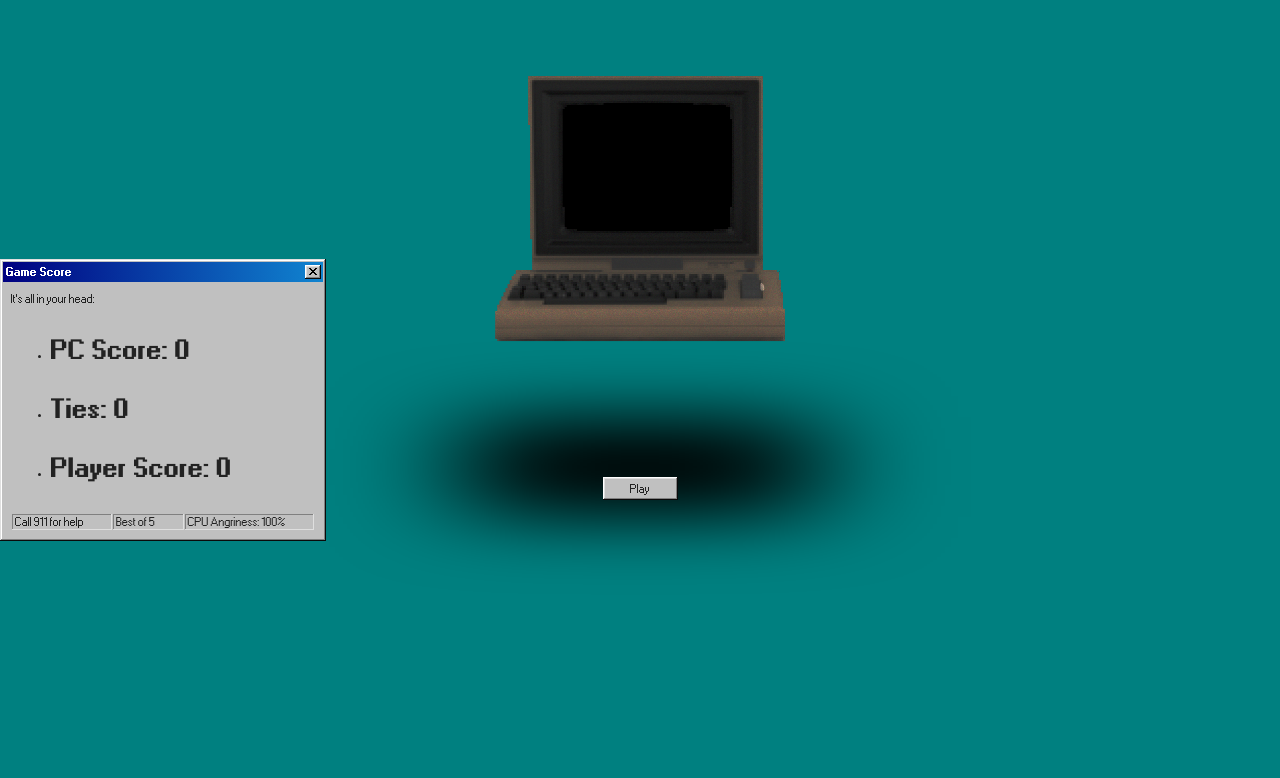
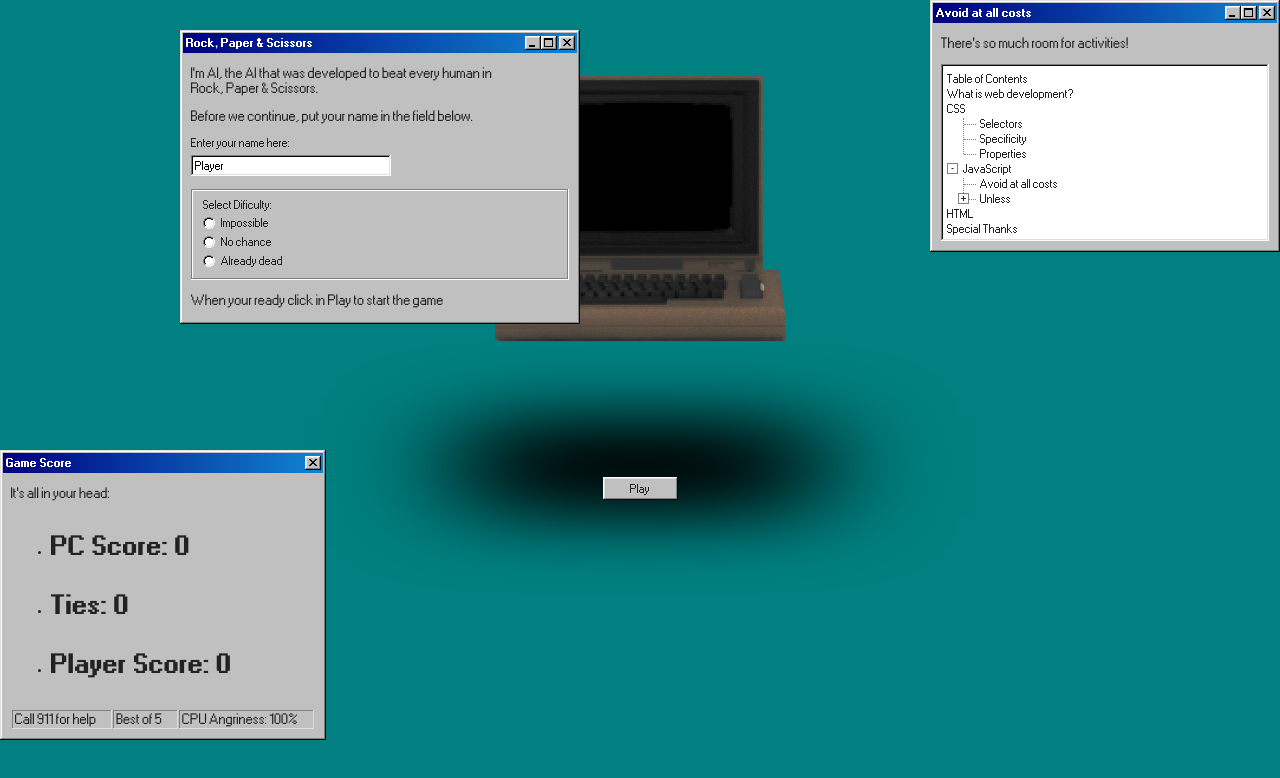
Before and after one commit to CancelOnly/rock-paper-scissors, a plain HTML site: page index.html in a window 1280 px wide. Drawn offline with nearby package versions, Linux system fonts and the light colour scheme.

Commit message:
added "windows"

```diff
--- a/index.html
+++ b/index.html
@@ -10,6 +10,105 @@
     <link rel="stylesheet" href="https://unpkg.com/98.css" />
 </head>
 <body>
+    <div class="win-bg">
+
+    <div class="window">
+    <div class="title-bar">
+    <div class="title-bar-text">Rock, Paper & Scissors</div>
+    <div class="title-bar-controls">
+      <button aria-label="Minimize"></button>
+      <button aria-label="Maximize"></button>
+      <button aria-label="Close"></button>
+    </div>
+  </div>
+  <div class="window-body">
+    <p>I'm AI, the AI that was developed to beat every human in </br> Rock, Paper & Scissors.</p>
+    <P>Before we continue, put your name in the field below.</P>
+    <div class="field-row-stacked" style="width: 200px">
+  <label for="text17">Enter your name here:</label>
+  <input id="text17" type="text" value="Player"/>
+    </div>
+    <p></p>
+     <fieldset>
+  <div class="field-row">Select Dificulty:</div>
+  <div class="field-row">
+    <input id="radio10" type="radio" name="fieldset-example">
+    <label for="radio10">Impossible</label>
+  </div>
+  <div class="field-row">
+    <input id="radio11" type="radio" name="fieldset-example">
+    <label for="radio11">No chance</label>
+  </div>
+  <div class="field-row">
+    <input id="radio12" type="radio" name="fieldset-example">
+    <label for="radio12">Already dead</label>
+  </div>
+</fieldset>
+<p>When your ready click in Play to start the game</p>
+</div>
+</div>
+</div>
+
+    <div class="win-help">
+
+    <div class="window">
+    <div class="title-bar">
+    <div class="title-bar-text">Avoid at all costs</div>
+    <div class="title-bar-controls">
+      <button aria-label="Minimize"></button>
+      <button aria-label="Maximize"></button>
+      <button aria-label="Close"></button>
+    </div>
+  </div>
+  <div class="window-body">
+    <p>There's so much room for activities!</p>
+    <ul class="tree-view">
+  <li>Table of Contents</li>
+  <li>What is web development?</li>
+  <li>
+    CSS
+    <ul>
+      <li>Selectors</li>
+      <li>Specificity</li>
+      <li>Properties</li>
+    </ul>
+  </li>
+  <li>
+    <details open>
+      <summary>JavaScript</summary>
+      <ul>
+        <li>Avoid at all costs</li>
+        <li>
+          <details>
+            <summary>Unless</summary>
+            <ul>
+              <li>Avoid</li>
+              <li>
+                <details>
+                  <summary>At</summary>
+                  <ul>
+                    <li>Avoid</li>
+                    <li>At</li>
+                    <li>All</li>
+                    <li>Cost</li>
+                  </ul>
+                </details>
+              </li>
+              <li>All</li>
+              <li>Cost</li>
+            </ul>
+          </details>
+        </li>
+      </ul>
+    </details>
+  </li>
+  <li>HTML</li>
+  <li>Special Thanks</li>
+</ul>
+
+</div>
+</div>
+</div>
 
     <!-- PC -->
 
--- a/styles.css
+++ b/styles.css
@@ -45,16 +45,41 @@ body {
   background-color: var(--bg-color);
   min-height: 100vh;
   margin: 0;
-  /* overflow: hidden; */
-}
-
-img {
+  overflow: hidden;
   -webkit-user-drag: none;
   -khtml-user-drag: none;
   -moz-user-drag: none;
   -o-user-drag: none;
   -user-drag: none;
 }
+
+p {
+  font-size: 13px;
+}
+
+.win-bg {
+  position: fixed;
+  width: 400px;
+  height: auto;
+  left: 0;
+place-self: flex-start;
+padding-left: 15em;
+padding-top: 2.5em;
+z-index: 5;
+}
+
+.win-help {
+  position: fixed;
+  right: 0;
+  width: 350px;
+  height: 50vh;
+  z-index: 1;
+  align-self: baseline;
+  justify-content: flex-end;
+  z-index: 4;
+
+}
+
 .title-bar-controls {
   z-index: 2;
   cursor: pointer;
@@ -63,9 +88,10 @@ img {
   height: auto;
   width: 320px;
   position: fixed;
-  align-self: center;
+  align-self: flex-end;
   left: 0;
   z-index: 3;
+  padding-bottom: 5em;
 }
 
 .reset {
```
